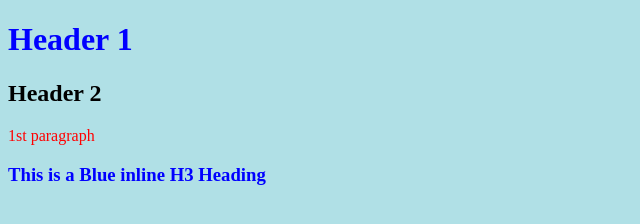
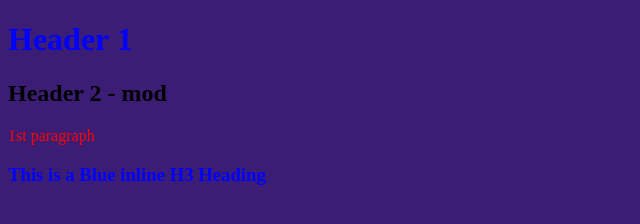
Before and after one commit to djbahool/djbahool.github.io, a plain HTML site: page index.html in a window 1280 px wide. Shown: the whole page, without its empty margins (0-640 px from the left). Drawn offline with Linux system fonts and the light colour scheme.

Commit message:
Update index.html

```diff
--- a/index.html
+++ b/index.html
@@ -4,7 +4,7 @@
     <meta charset="UTF-8">
     <meta name="viewport" content="width=device-width, initial-scale=1.0">
     <style>
-        body {background-color: powderblue;}
+        body {background-color: rgb(60, 29, 117);}
         h1   {color: blue;}
         p    {color: red;}
     </style>
@@ -12,7 +12,7 @@
 </head>
 <body>
     <h1>Header 1</h1>
-    <h2>Header 2</h2>
+    <h2>Header 2 - mod</h2>
     <p>1st paragraph</p>
     <h3 style="color:blue;">This is a Blue inline H3 Heading</h3>
 
```
